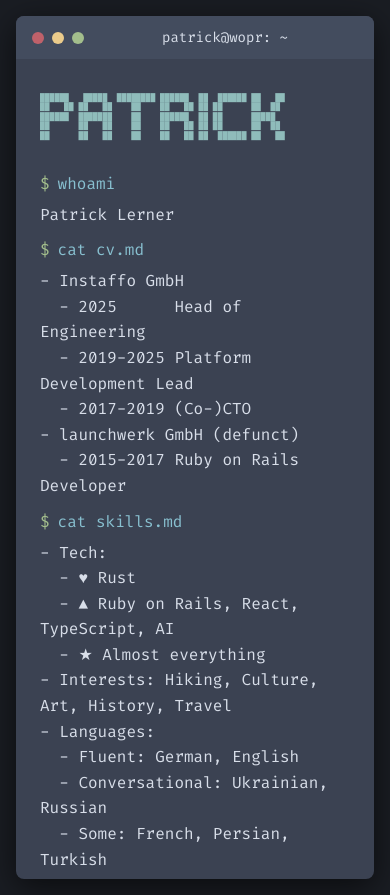
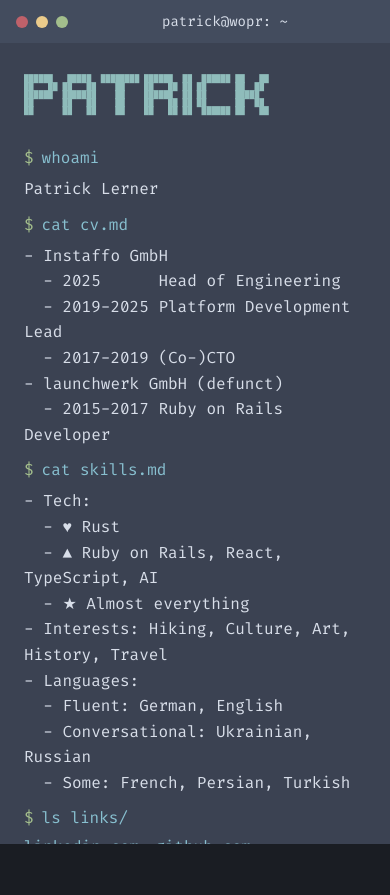
Before and after one commit to PatrickLerner/PatrickLerner, a React (Vite) app: page / in a window 390 px wide. After the commit the page ends 844 px from the top, so only its background shows below. Built offline with nearby package versions, Linux system fonts and the light colour scheme.

Commit message:
Improve mobile design and responsiveness

```diff
--- a/src/App.css
+++ b/src/App.css
@@ -165,19 +165,34 @@ body {
 
 .ascii-art {
   font-size: 0.75rem;
-  line-height: 1.2;
+  line-height: 1;
   margin-bottom: 2rem;
   white-space: pre;
   overflow-x: auto;
+  font-family: 'Fira Code', monospace;
 }
 
 @media (max-width: 640px) {
   .terminal-container {
-    padding: 1rem;
+    padding: 0;
+    align-items: stretch;
+    min-height: 100vh;
+  }
+
+  .terminal {
+    border-radius: 0;
+    margin-top: 0;
+    height: 100vh;
+    display: flex;
+    flex-direction: column;
   }
 
   .terminal-body {
     padding: 1.5rem;
+    min-height: auto;
+    height: auto;
+    flex: 1;
+    overflow-y: auto;
   }
 
   .links {
@@ -186,5 +201,7 @@ body {
 
   .ascii-art {
     font-size: 0.5rem;
+    line-height: 1;
+    overflow-x: visible;
   }
 }
```
